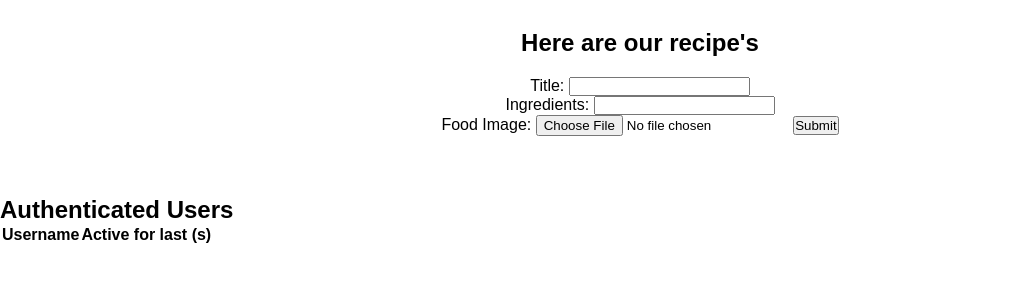
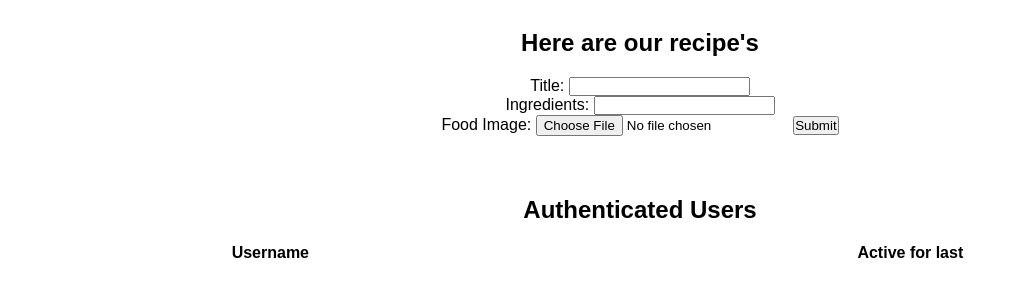
Before and after one commit to umairaali58/cse312project, a Flask app: page /recipe in a window 1280 px wide. Shown: the part 701-983 px from the top of the page, without its empty margins (0-1025 px from the left). Before the commit the page ends 944 px from the top, so only its background shows below. Run offline with Flask 2, Linux system fonts and the light colour scheme; data that the repository does not hold is empty.

Commit message:
frontend

```diff
--- a/server.py
+++ b/server.py
@@ -276,9 +276,9 @@ def get_userlist():
 
     for user in all_data:
         if user.get("username") and user.get("session_start"):
-            current_users.append({"username": user.get("username"), "elapsedtime": (datetime.now() - user.get("session_start")).total_seconds()})
+            current_users.append({"username": user.get("username"), "elapsedtime": round((datetime.now() - user.get("session_start")).total_seconds(),2)})
 
-    return jsonify(current_users)
+    return jsonify(current_users), 200
 
 
 @app.route('/home', methods=['GET'])
--- a/static/css/style.css
+++ b/static/css/style.css
@@ -49,3 +49,19 @@ p {
     font-size: 1.1rem;
     line-height: 1.6;
 }
+
+h2{
+    margin-bottom: 20px;
+    text-align: center;
+}
+table{
+    width: 100%;
+    border-collapse: collapse;
+    margin: 20px 0;
+    font-size: 16px;
+    text-align: center;
+}
+
+td {
+    padding: 12px 15px;
+}
--- a/templates/recipe.html
+++ b/templates/recipe.html
@@ -60,17 +60,20 @@
         </section>
 
         <section id="userlist">
+            <div class = "table">
                 <h2>Authenticated Users</h2>
+
                 <table id="userListTable">
                     <thead>
                         <tr>
                             <th>Username</th>
-                        <th>Active for last (s)</th>
+                            <th>Active for last</th>
                         </tr>
                     </thead>
                     <tbody>
                     </tbody>
                 </table>
+            </div>
         </section>
     <!-- JavaScript -->
     <script src="/static/app.js"></script>
```
Also changed, not shown: static/app.js (+11 -30 lines). Lines whose indentation alone changed are shown as unchanged.
